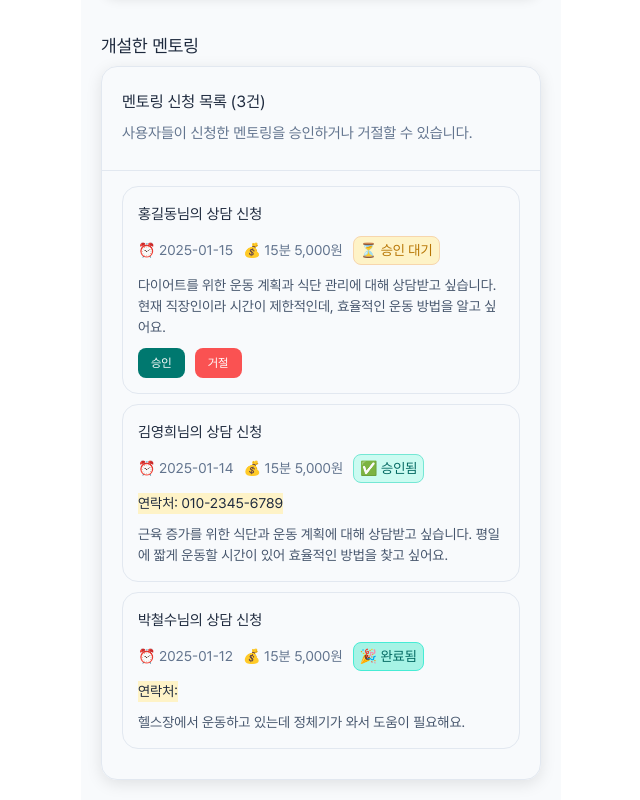
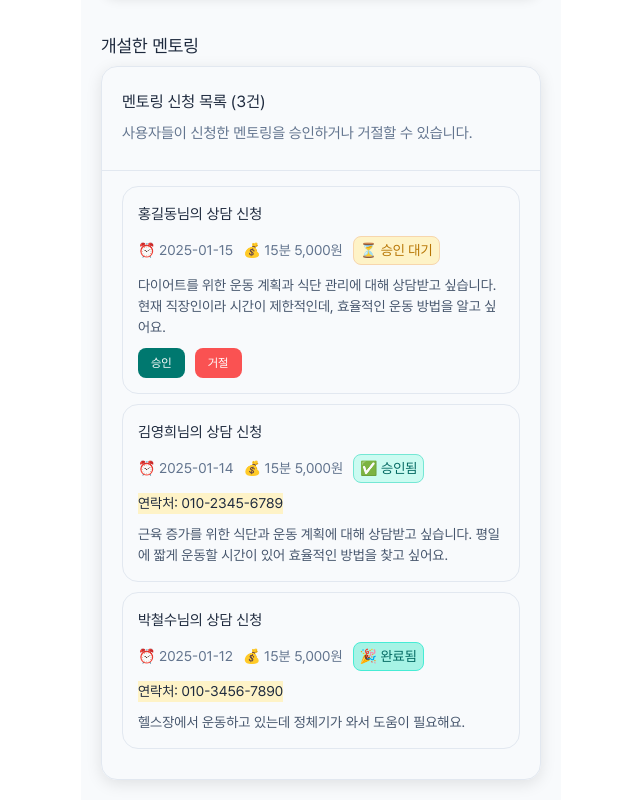
Before and after one commit to woowacourse-teams/2025-Fit-toring, a React app in the folder frontend/: page /my-page in a window 1280 px wide. Shown: the part 262-1062 px from the top of the page, without its empty margins (319-959 px from the left). Built offline with nearby package versions, Linux system fonts and the light colour scheme.

Commit message:
fix: mockData 박철수의 전화번호를 추가 #192

```diff
--- a/frontend/src/pages/CreatedMentoring/CreatedMentoring.tsx
+++ b/frontend/src/pages/CreatedMentoring/CreatedMentoring.tsx
@@ -33,7 +33,7 @@ const MENTORING_APPLICATIONS: MentoringApplication[] = [
   {
     id: 3,
     name: '박철수',
-    phoneNumber: null,
+    phoneNumber: '010-3456-7890',
     fee: 5000,
     content: '헬스장에서 운동하고 있는데 정체기가 와서 도움이 필요해요.',
     status: '완료됨',
```
